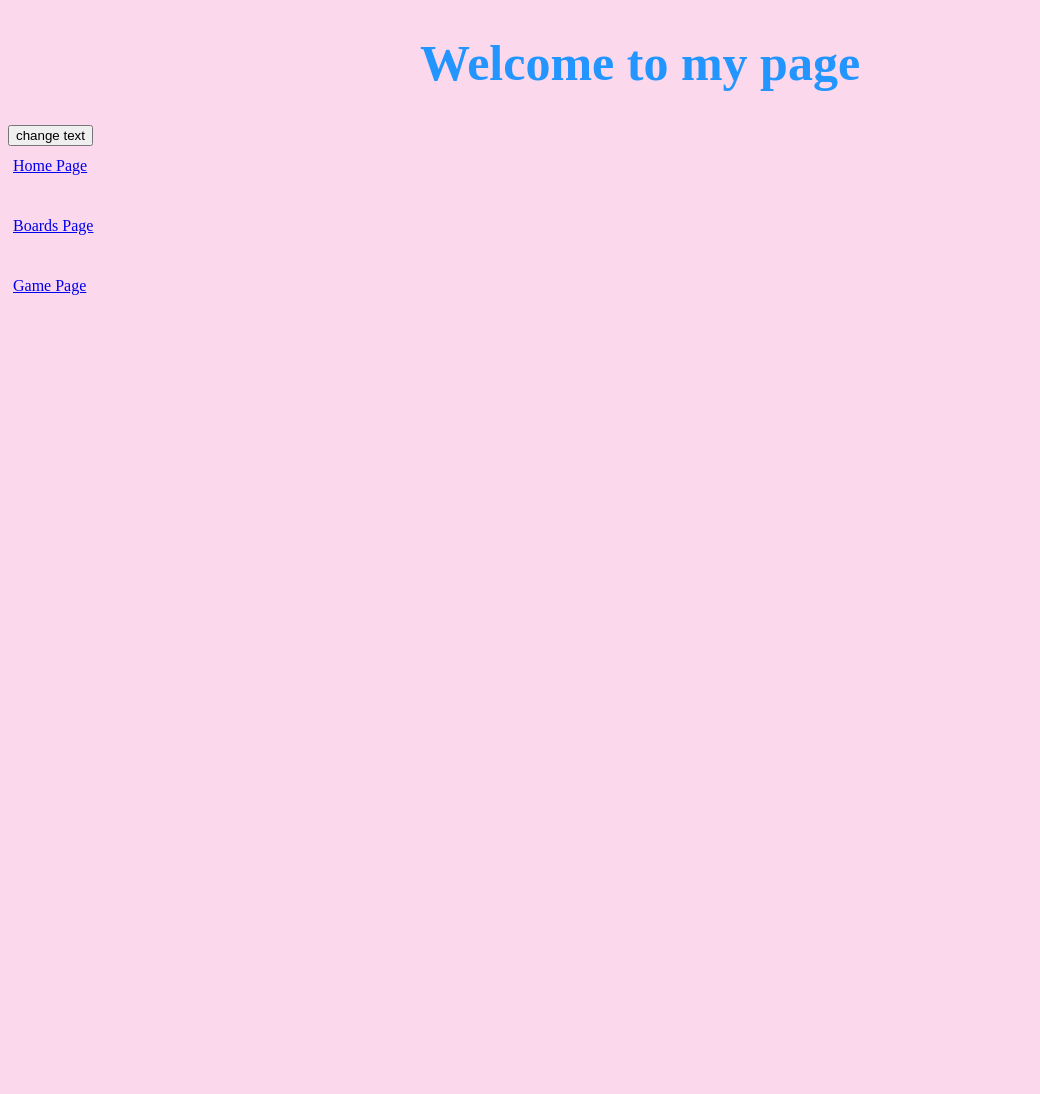
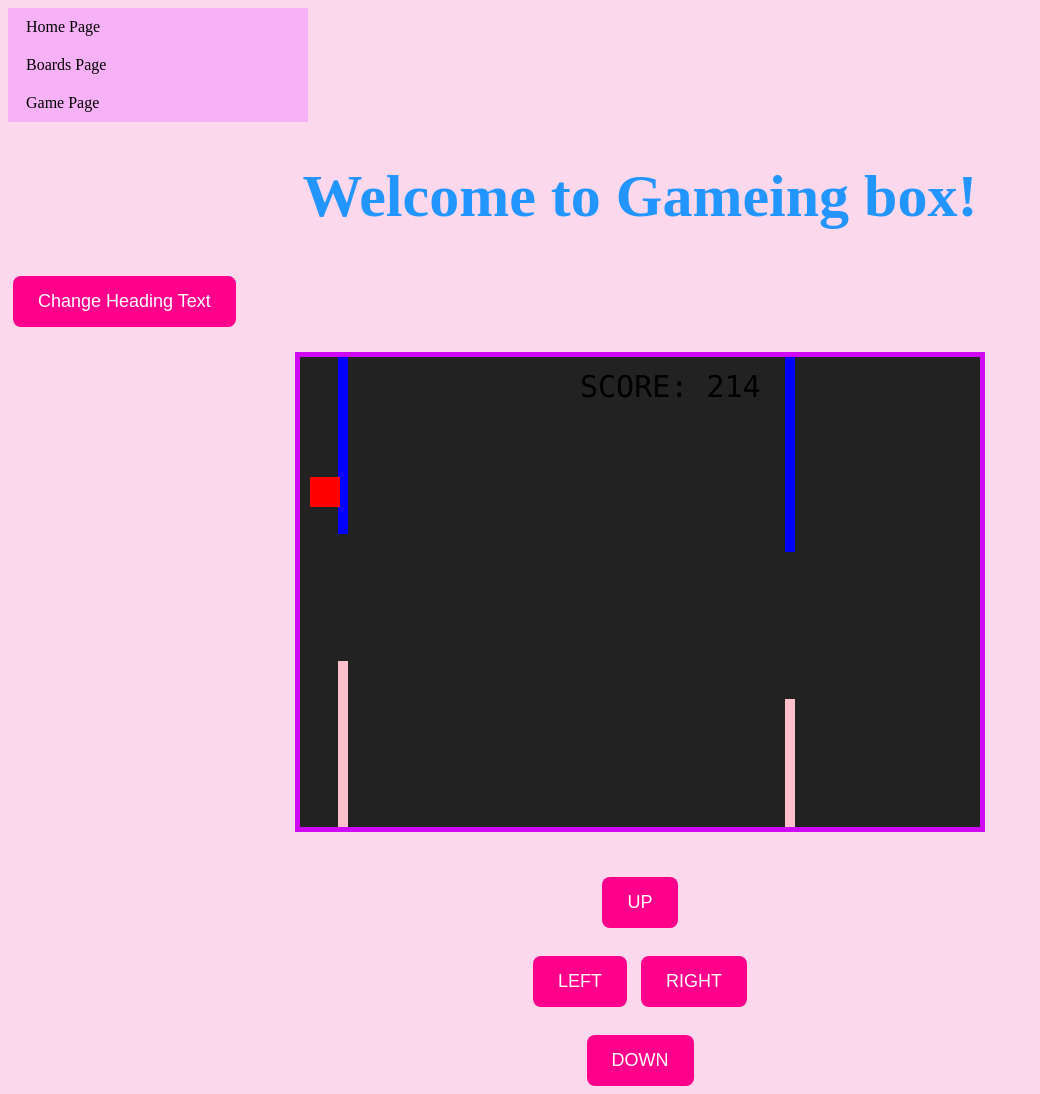
Before and after one commit to xiomarasa0406-cmyk/class-csc102, a plain HTML site: page game.html in a window 1280 px wide. Shown: the whole page, without its empty margins (0-1040 px from the left). Before the commit the page ends 800 px from the top, so only its background shows below. Drawn offline with Linux system fonts and the light colour scheme.

Commit message:
Add files via upload

```diff
--- a/code.js
+++ b/code.js
@@ -1,3 +1,130 @@
+// Change heading text when button is clicked
 function updateText() {
     document.getElementById("heading").innerHTML = "JavaScript is fun!";
 }
+
+var myGamePiece;
+var myObstacles = [];
+var myScore;
+
+function startGame() {
+    myGamePiece = new component(30, 30, "red", 10, 120);
+    myScore = new component("30px", "Consolas", "black", 280, 40, "text");
+    myGameArea.start();
+}
+
+var myGameArea = {
+    canvas : document.createElement("canvas"),
+    start : function() {
+        this.canvas.width = 680;
+        this.canvas.height = 470;
+        this.context = this.canvas.getContext("2d");
+       document.getElementById("game-container").appendChild(this.canvas);
+        this.frameNo = 0;
+        this.interval = setInterval(updateGameArea, 20);
+        },
+    clear : function() {
+        this.context.clearRect(0, 0, this.canvas.width, this.canvas.height);
+    },
+    stop : function() {
+        clearInterval(this.interval);
+    }
+}
+
+function component(width, height, color, x, y, type) {
+    this.type = type;
+    this.width = width;
+    this.height = height;
+    this.speedX = 0;
+    this.speedY = 0;
+    this.x = x;
+    this.y = y;
+    this.update = function() {
+        ctx = myGameArea.context;
+        if (this.type == "text") {
+            ctx.font = this.width + " " + this.height;
+            ctx.fillStyle = color;
+            ctx.fillText(this.text, this.x, this.y);
+        } else {
+            ctx.fillStyle = color;
+            ctx.fillRect(this.x, this.y, this.width, this.height);
+        }
+    }
+    this.newPos = function() {
+        this.x += this.speedX;
+        this.y += this.speedY;
+    }
+    this.crashWith = function(otherobj) {
+        var myleft = this.x;
+        var myright = this.x + (this.width);
+        var mytop = this.y;
+        var mybottom = this.y + (this.height);
+        var otherleft = otherobj.x;
+        var otherright = otherobj.x + (otherobj.width);
+        var othertop = otherobj.y;
+        var otherbottom = otherobj.y + (otherobj.height);
+        var crash = true;
+        if ((mybottom < othertop) || (mytop > otherbottom) || (myright < otherleft) || (myleft > otherright)) {
+            crash = false;
+        }
+        return crash;
+    }
+}
+
+function updateGameArea() {
+    var x, height, gap, minHeight, maxHeight, minGap, maxGap;
+    for (i = 0; i < myObstacles.length; i += 1) {
+        if (myGamePiece.crashWith(myObstacles[i])) {
+            myGameArea.stop();
+            return;
+        }
+    }
+    myGameArea.clear();
+    myGameArea.frameNo += 1;
+    if (myGameArea.frameNo == 1 || everyinterval(150)) {
+        x = myGameArea.canvas.width;
+        minHeight = 20;
+        maxHeight = 200;
+        height = Math.floor(Math.random()*(maxHeight-minHeight+1)+minHeight);
+        minGap = 50;
+        maxGap = 200;
+        gap = Math.floor(Math.random()*(maxGap-minGap+1)+minGap);
+        myObstacles.push(new component(10, height, "blue", x, 0));
+        myObstacles.push(new component(10, x - height - gap, "pink", x, height + gap));
+    }
+    for (i = 0; i < myObstacles.length; i += 1) {
+        myObstacles[i].speedX = -3;
+        myObstacles[i].newPos();
+        myObstacles[i].update();
+    }
+    myScore.text="SCORE: " + myGameArea.frameNo;
+    myScore.update();
+    myGamePiece.newPos();
+    myGamePiece.update();
+}
+
+function everyinterval(n) {
+    if ((myGameArea.frameNo / n) % 1 == 0) {return true;}
+    return false;
+}
+
+function moveup() {
+    myGamePiece.speedY = -2;
+}
+
+function movedown() {
+    myGamePiece.speedY = 2;
+}
+
+function moveleft() {
+    myGamePiece.speedX = -2;
+}
+
+function moveright() {
+    myGamePiece.speedX = 2;
+}
+
+function clearmove() {
+    myGamePiece.speedX = 0;
+    myGamePiece.speedY = 0;
+}
--- a/game.html
+++ b/game.html
@@ -3,23 +3,27 @@
 <head>
     <meta charset="UTF-8">
     <meta name="viewport" content="width=device-width, initial-scale=1.0">
-    <title>JavaScript Function Demo</title>
-    <script src="code.js"></script>
+    <title>Flying box-Mini Game</title>
     <link rel="stylesheet" href="main.css">
+    <script src="code.js" defer></script> <!-- JS loads after HTML -->
 
 </head>
-<body>
-    <header>
-        <h1 id="heading">Welcome to my page</h1>
-        <button onclick="updateText();">change text</button>
-    </header>
-     <nav>
-            <a href="index.html">Home Page</a><br>
-            <br>
-            <a href="boards.html">Boards Page</a><br>
-            <br>
-            <a href="game.html">Game Page</a><br>
-        </nav>
+<body onload="startGame()">
+    <ul>
+  <li><a href="index.html">Home Page</a></li>
+  <li><a href="boards.html">Boards Page</a></li>
+  <li><a href="game.html">Game Page</a></li>
+</ul>
 
+    <h1 id="heading">Welcome to Gameing box!</h1>
+    <button onclick="updateText()">Change Heading Text</button>
+    <div id="game-container"></div>
+    <!-- Game controls -->
+<div style="text-align: center; margin-top: 20px;">
+  <button onmousedown="moveup()" onmouseup="clearmove()" ontouchstart="moveup()">UP</button><br><br>
+  <button onmousedown="moveleft()" onmouseup="clearmove()" ontouchstart="moveleft()">LEFT</button>
+  <button onmousedown="moveright()" onmouseup="clearmove()" ontouchstart="moveright()">RIGHT</button><br><br>
+  <button onmousedown="movedown()" onmouseup="clearmove()" ontouchstart="movedown()">DOWN</button>
+</div>
 </body>
 </html>
--- a/main.css
+++ b/main.css
@@ -14,14 +14,26 @@ body {
     color: #2395ff;
 }
 
-nav {
-    height: 600px;
-    width: 200px;
-    float: left;
-    padding: 5px;
-    line-height: 30px;
+ul {
+  list-style-type: none;
+  margin: 0;
+  padding: 0;
+  width: 300px;
+  background-color: #f7b1f6;
 }
 
+li a {
+  display: block;
+  color: black;
+  padding: 10px 18px;
+  text-decoration: none;
+}
+
+/* Change the link and background color on hover */
+li a:hover {
+  background-color: #b3a4fb;
+  color: white;
+}
 footer {
 
     text-align: center;
@@ -35,5 +47,35 @@ footer {
 }
 h1 {
     text-align: center;
-    font-size: 50px;
+    font-size: 60px;
 }
+hr {
+    border: 1px solid #2395ff;
+    margin: 20px 0;
+}
+ canvas {
+            border: 5px solid #cf09f6;
+            display: block;
+            margin: 20px auto;
+            background-color: #222;
+        }
+
+        button {
+            padding: 15px 25px;
+            margin: 5px;
+            font-size: 18px;
+            border-radius: 8px;
+            border: none;
+            background-color: #ff008c;
+            color: #fff;
+            cursor: pointer;
+        }
+
+        button:hover {
+            background-color: #ff008c;
+
+        }
+        #game-container {
+    display: flex;
+    justify-content: center;
+}
```
Also changed, not shown: boards.html (+19 -22 lines), index.html (+9 -8 lines).
